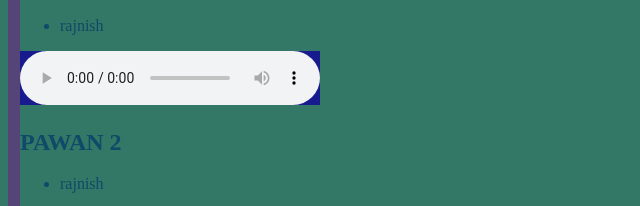
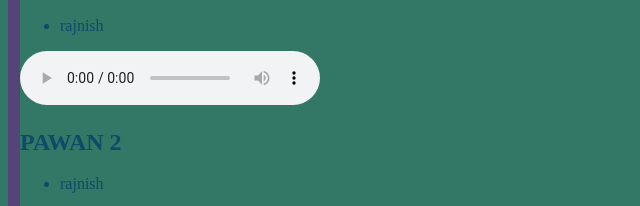
Before and after one commit to rp6111509/Music, a plain HTML site: page index.html in a window 1280 px wide. Shown: the part 343-549 px from the top of the page, 0-640 px from the left. Drawn offline with Linux system fonts and the light colour scheme.

Commit message:
Update index.html

```diff
--- a/index.html
+++ b/index.html
@@ -33,7 +33,7 @@
     <ul>
     <li>rajnish</li>
   </ul>
-  <audio controls style="background:#171B8E;">
+  <audio controls style="background-clour:#171B8E;">
     <source src="Aibo tora gauva ke ori milabo chori chori tohara se gori slowed x reverblofi version instatrend.mp3" type="audio/mpeg">
     Your browser does not support the audio element.
   </audio>
```
